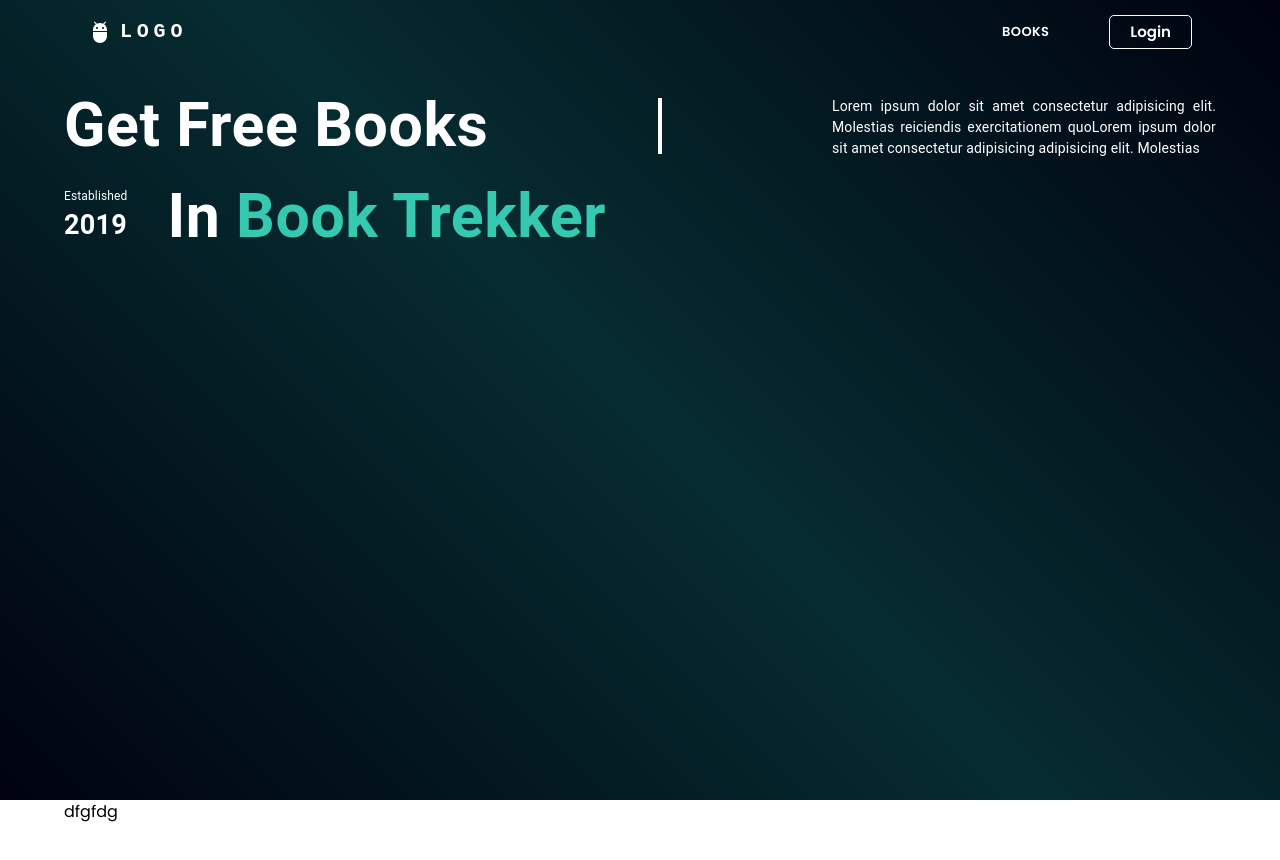
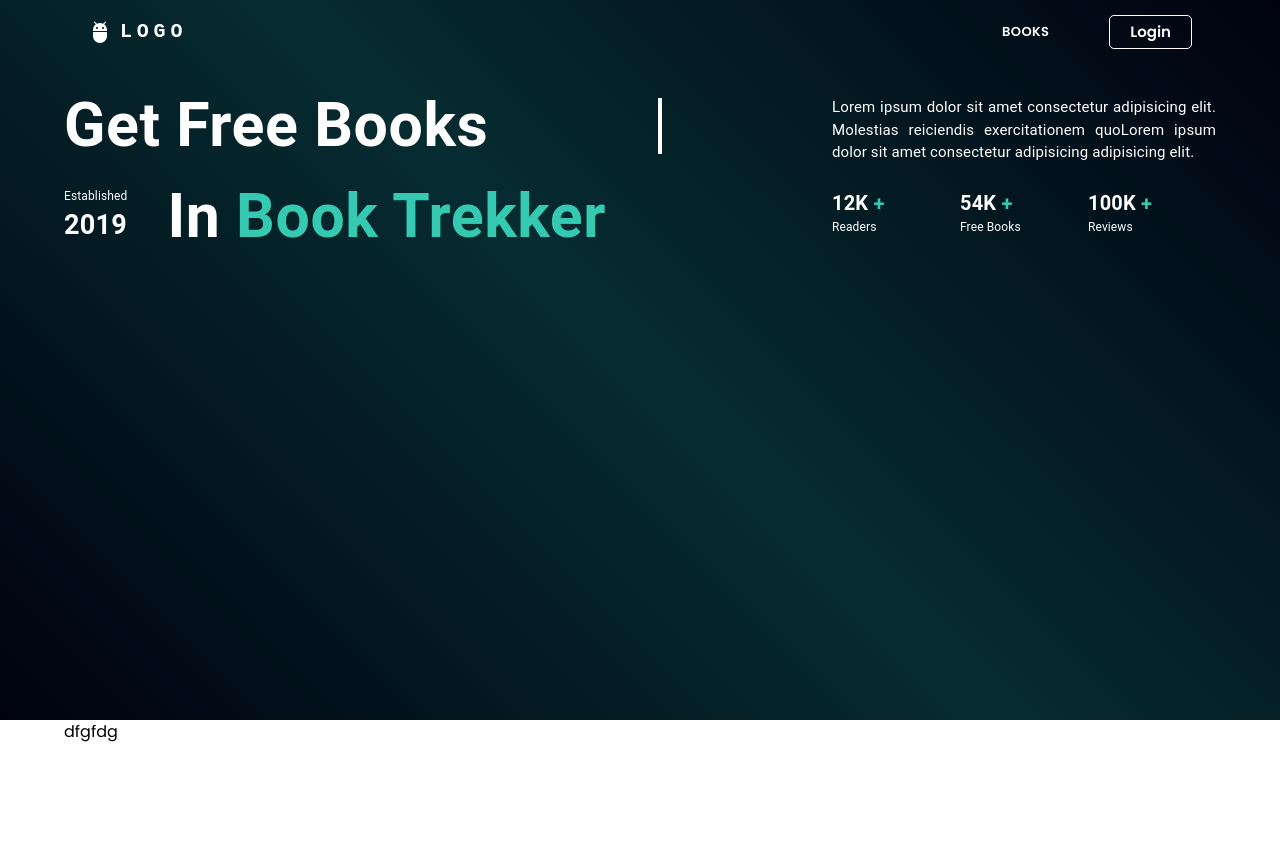
Before and after one commit to AyonJD/boook-shop-assingment5-frontend, a React (Vite) app: page / in a window 1280 px wide. Shown: the top 860 px of the page. After the commit the page ends 824 px from the top, so only its background shows below. Built offline with nearby package versions, Linux system fonts and the light colour scheme.

Commit message:
Hero done

```diff
--- a/src/App.css
+++ b/src/App.css
@@ -62,7 +62,7 @@ body {
 
 .hero_section {
   background: linear-gradient(45deg, #00020f, #062c31, #00020f);
-  min-height: 100vh;
+  min-height: 90vh;
 }
 
 .customButton_outlined {
--- a/src/components/ui/Hero.tsx
+++ b/src/components/ui/Hero.tsx
@@ -65,18 +65,85 @@ const Hero = () => {
           </Grid>
 
           <Grid item xs={12} md={4}>
+            <Grid container>
+              <Grid item xs={12} sx={{ mb: 3 }}>
                 <Typography
                   sx={{
                     color: 'white',
-                fontSize: 14,
+                    fontSize: 15,
                     textAlign: 'justify',
                     mt: 2,
                   }}
                 >
-              Lorem ipsum dolor sit amet consectetur adipisicing elit. Molestias
-              reiciendis exercitationem quoLorem ipsum dolor sit amet
-              consectetur adipisicing adipisicing elit. Molestias
+                  Lorem ipsum dolor sit amet consectetur adipisicing elit.
+                  Molestias reiciendis exercitationem quoLorem ipsum dolor sit
+                  amet consectetur adipisicing adipisicing elit.
                 </Typography>
+              </Grid>
+              <Grid item xs={4}>
+                <Typography
+                  sx={{
+                    color: 'white',
+                    fontSize: 20,
+                    textAlign: 'justify',
+                    fontWeight: 'bold',
+                  }}
+                >
+                  12K <span className="text-[#34C9B0]">+</span>
+                </Typography>
+                <Typography
+                  sx={{
+                    color: 'white',
+                    fontSize: 12,
+                    textAlign: 'justify',
+                  }}
+                >
+                  Readers
+                </Typography>
+              </Grid>
+              <Grid item xs={4}>
+                <Typography
+                  sx={{
+                    color: 'white',
+                    fontSize: 20,
+                    textAlign: 'justify',
+                    fontWeight: 'bold',
+                  }}
+                >
+                  54K <span className="text-[#34C9B0]">+</span>
+                </Typography>
+                <Typography
+                  sx={{
+                    color: 'white',
+                    fontSize: 12,
+                    textAlign: 'justify',
+                  }}
+                >
+                  Free Books
+                </Typography>
+              </Grid>
+              <Grid item xs={4}>
+                <Typography
+                  sx={{
+                    color: 'white',
+                    fontSize: 20,
+                    textAlign: 'justify',
+                    fontWeight: 'bold',
+                  }}
+                >
+                  100K <span className="text-[#34C9B0]">+</span>
+                </Typography>
+                <Typography
+                  sx={{
+                    color: 'white',
+                    fontSize: 12,
+                    textAlign: 'justify',
+                  }}
+                >
+                  Reviews
+                </Typography>
+              </Grid>
+            </Grid>
           </Grid>
         </Grid>
       </Container>
```
Lines whose indentation alone changed are shown as unchanged.
